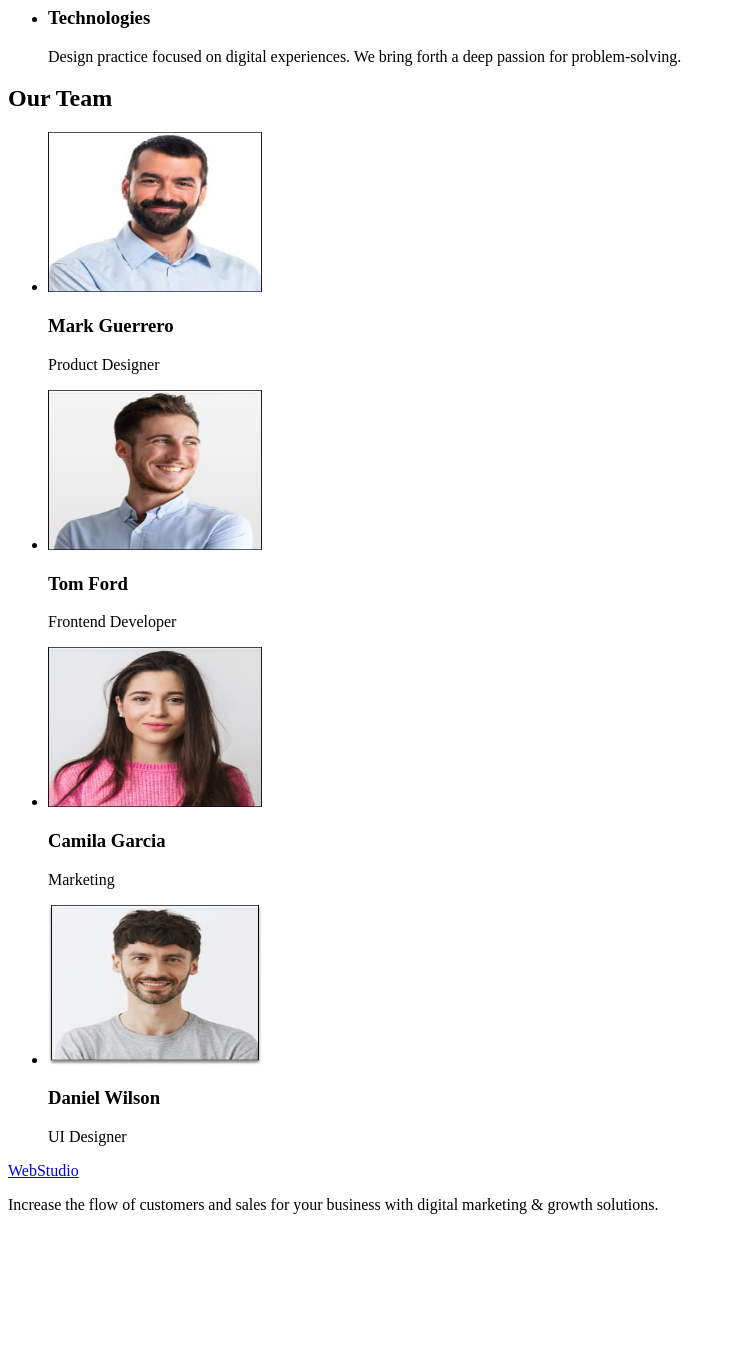
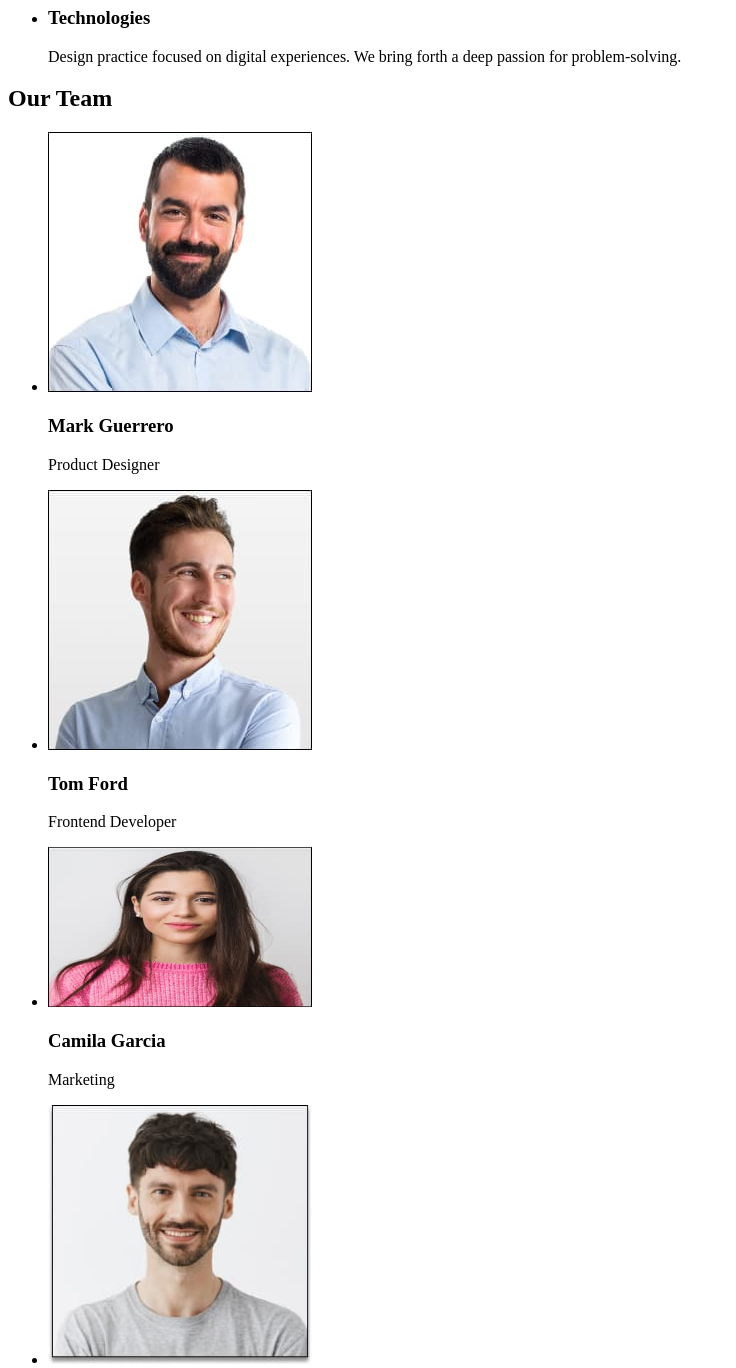
Before and after one commit to Lissa2121/goit-markup-hw-01, a plain HTML site: page index.html in a window 1280 px wide. Shown: the part 480-1848 px from the top of the page, without its empty margins (0-736 px from the left). Before the commit the page ends 1710 px from the top, so only its background shows below. Drawn offline with Linux system fonts and the light colour scheme.

Commit message:
homework_corrected1

```diff
--- a/index.html
+++ b/index.html
@@ -71,22 +71,22 @@
             <h2>Our Team</h2>
             <ul>
                 <li>
-                    <img src="./img/img.jpg" alt="cool man with a beard" width="214" height="160">
+                    <img src="./img/img.jpg" alt="cool man with a beard" width="264">
                     <h3>Mark Guerrero</h3>
                     <p>Product Designer</p>
                 </li>
                 <li>
-                    <img src="./img/img-2.jpg" alt="smiling man with beard" width="214" height="160">
+                    <img src="./img/img-2.jpg" alt="smiling man with beard" width="264">
                     <h3>Tom Ford</h3>
                     <p>Frontend Developer</p>
                 </li>
                 <li>
-                    <img src="./img/img-3.jpg" alt="cute girl" width="214" height="160">
+                    <img src="./img/img-3.jpg" alt="cute girl" width="264" height="160">
                     <h3>Camila Garcia</h3>
                     <p>Marketing</p>
                 </li>
                 <li>
-                    <img src="./img/img-4.jpg" alt="handsome man with beard" width="214" height="160">
+                    <img src="./img/img-4.jpg" alt="handsome man with beard" width="264">
                     <h3>Daniel Wilson</h3>
                     <p>UI Designer</p>
                 </li>
```
